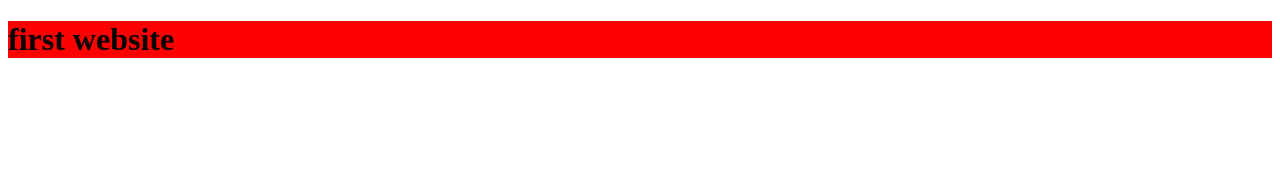
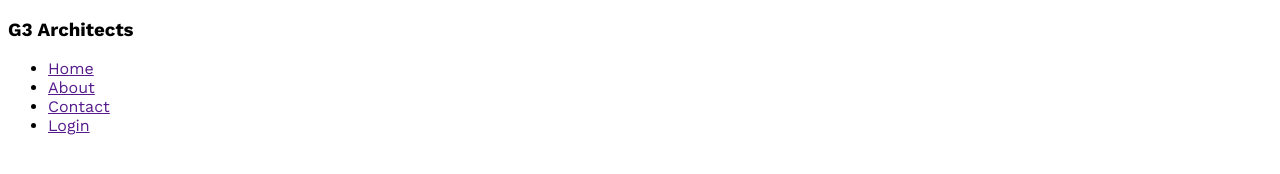
Before and after one commit to SHAKIL-023/g3-webite-s, a plain HTML site: page index.html in a window 1280 px wide. Drawn offline with nearby package versions, Linux system fonts and the light colour scheme.

Commit message:
added a google fonts

```diff
--- a/index.html
+++ b/index.html
@@ -10,7 +10,15 @@
 
 <body>
   <header>
-    <h1>first website</h1>
+    <nav>
+      <h3>G3 Architects</h3>
+      <ul>
+        <li><a href="">Home</a></li>
+        <li><a href="">About</a></li>
+        <li><a href="">Contact</a></li>
+        <li><a href="">Login</a></li>
+      </ul>
+    </nav>
   </header>
 </body>
 
--- a/style/style.css
+++ b/style/style.css
@@ -1,3 +1,5 @@
-h1 {
-  background-color: red;
+/* work sans font  from google font*/
+@import url('https://fonts.googleapis.com/css2?family=Work+Sans:wght@400;500;600;700;800&display=swap');
+* {
+  font-family: 'Work Sans', sans-serif;
 }
```
